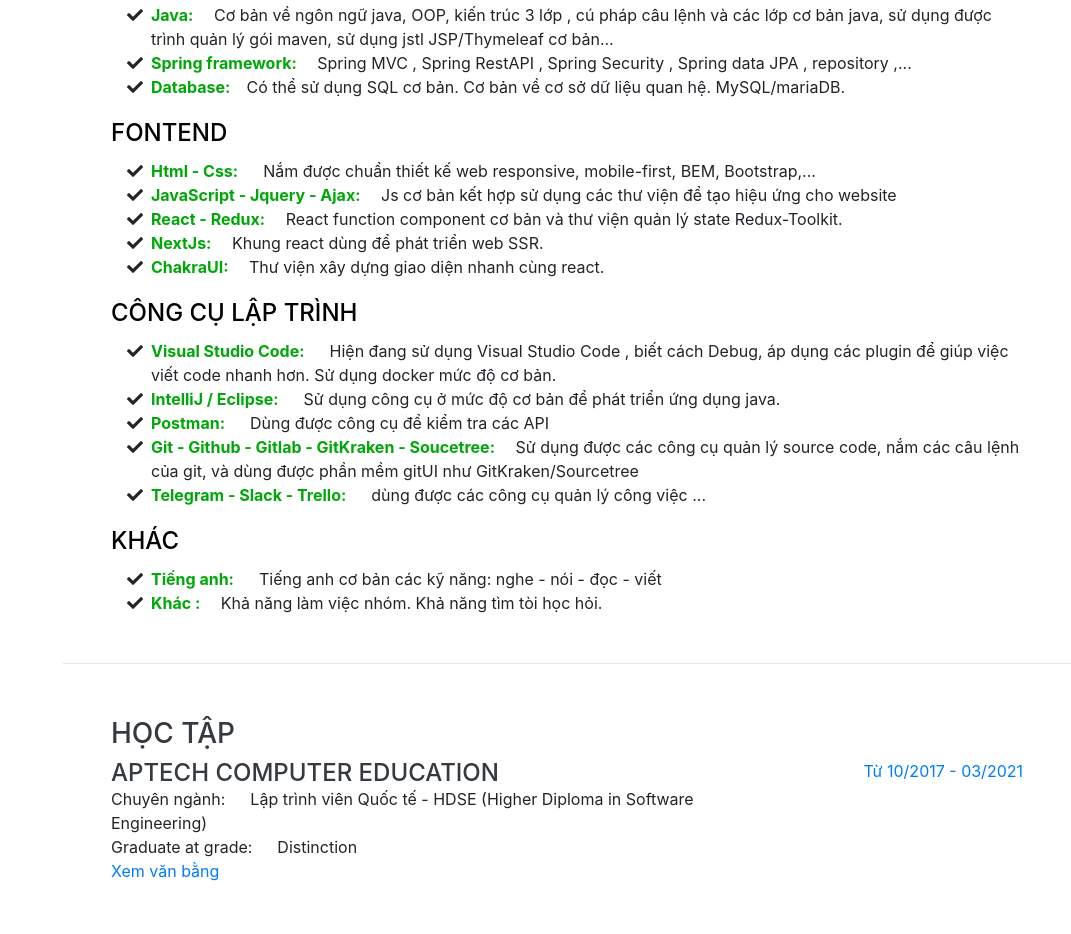
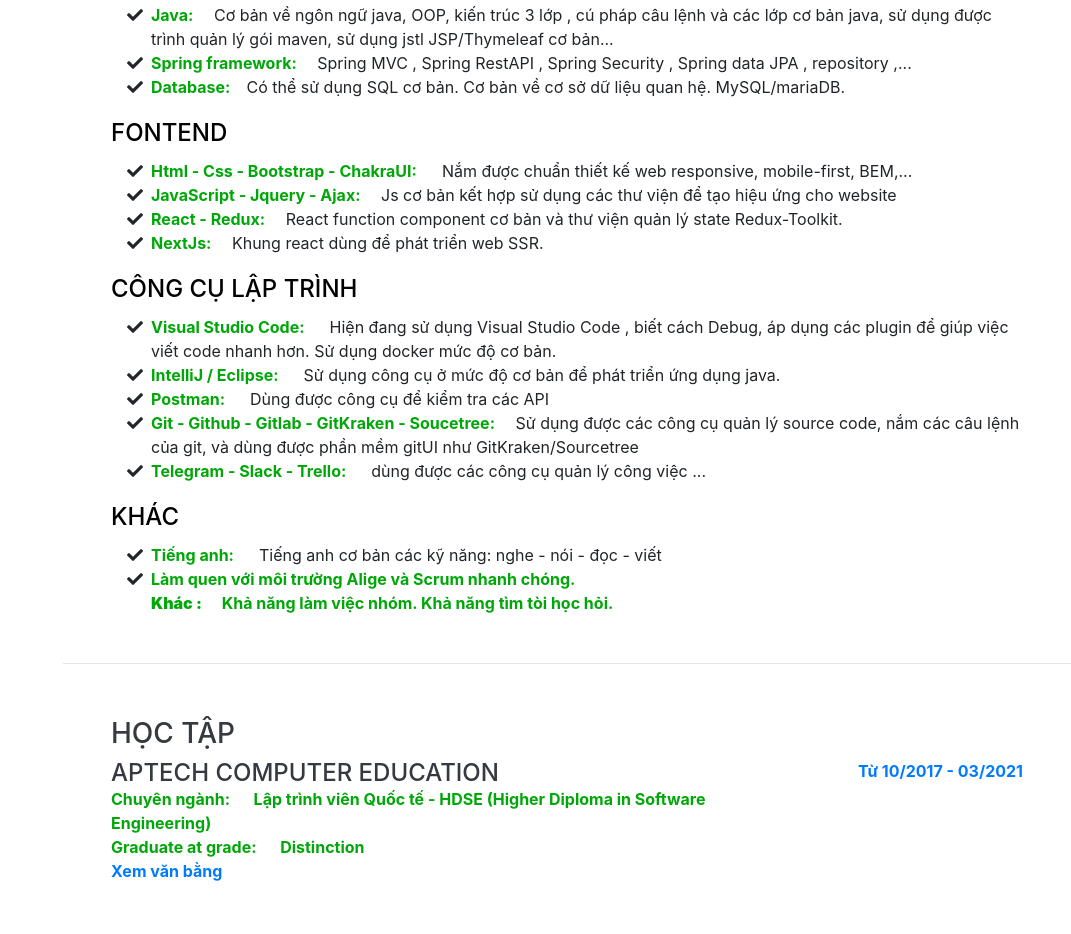
Before and after one commit to minhkhoi260199/minhkhoi260199.github.io, a website with bundled scripts: page index.html in a window 1280 px wide. Shown: the part 2754-3688 px from the top of the page, without its empty margins (209-1280 px from the left). Built offline with nearby package versions, Linux system fonts and the light colour scheme; a web font is replaced by a local one.

Commit message:
fixChakraUI

```diff
--- a/index.html
+++ b/index.html
@@ -562,8 +562,8 @@
           <ul class="fa-ul mb-0">
             <li>
               <i class="fa-li fa fa-check"></i>
-              <strong>Html - Css:</strong> &emsp; Nắm được chuẩn thiết kế web
-              responsive, mobile-first, BEM, Bootstrap,...
+              <strong>Html - Css - Bootstrap - ChakraUI:</strong> &emsp; Nắm được chuẩn thiết kế web
+              responsive, mobile-first, BEM,...
             </li>
             <li>
               <i class="fa-li fa fa-check"></i>
@@ -580,11 +580,11 @@
               <strong>NextJs:</strong>&emsp; Khung react dùng để phát triển web
               SSR.
             </li>
-            <li>
+            <!-- <li>
               <i class="fa-li fa fa-check"></i>
               <strong>ChakraUI:</strong>&emsp; Thư viện xây dựng giao diện nhanh
               cùng react.
-            </li>
+            </li> -->
             <!-- <li>
             <i class="fa-li fa fa-check"></i>
             <strong>ReactJS:</strong>&emsp; ReactJS: Sử dụng được thư viện reactjs vào dự án web, để tối ưu trải nghiệm người dùng</li> -->
@@ -629,6 +629,10 @@
               <i class="fa-li fa fa-check"></i>
               <strong>Tiếng anh:</strong> &emsp; Tiếng anh cơ bản các kỹ năng:
               nghe - nói - đọc - viết
+            </li>
+            <li>
+              <i class="fa-li fa fa-check"></i>
+              <strong>Làm quen với môi trường Alige và Scrum nhanh chóng.
             </li>
             <li>
               <i class="fa-li fa fa-check"></i>
```
Also changed, not shown: index_en.html (+7 -3 lines).
